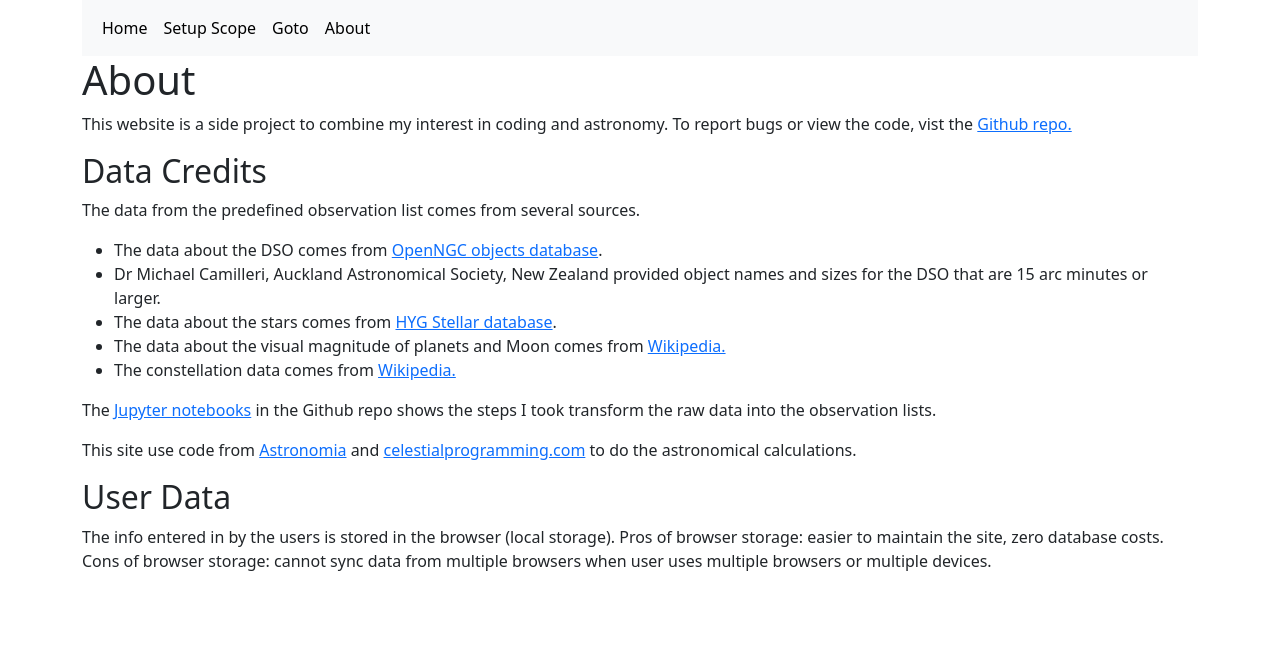
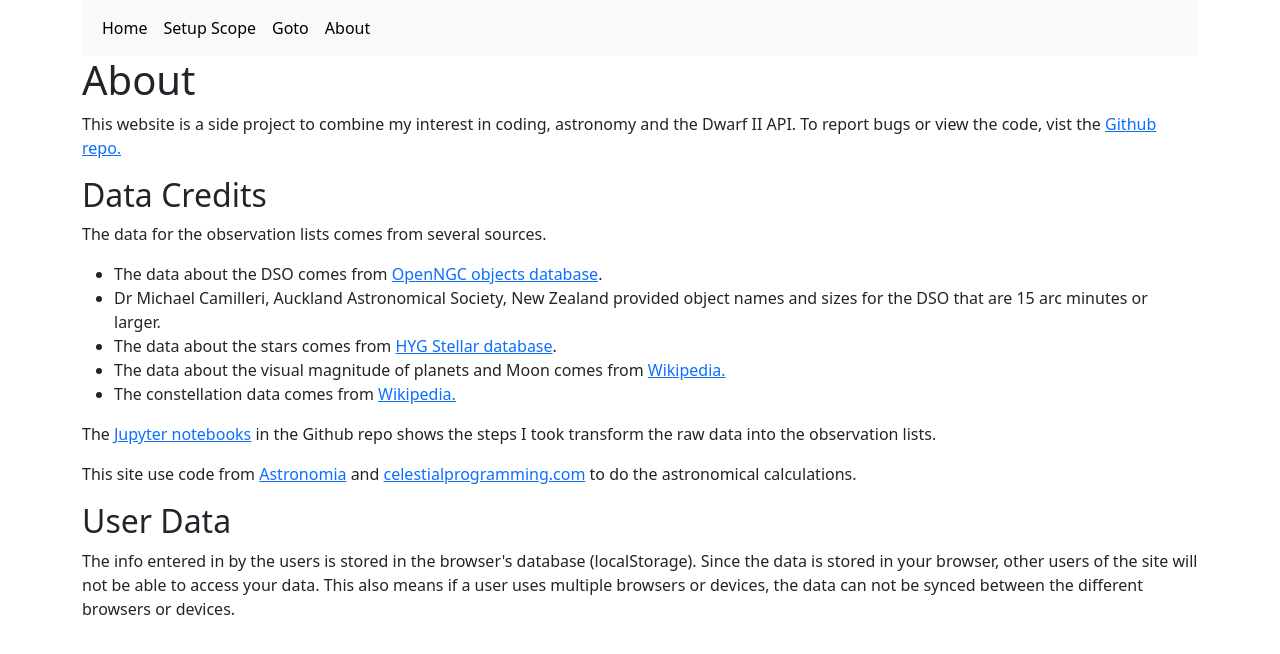
Before and after one commit to DwarfTelescopeUsers/dwarfii-stellarium-goto, a Next.js app: page /about in a window 1280 px wide. Shown: the top 654 px of the page. Built offline with nearby package versions, Linux system fonts and the light colour scheme.

Commit message:
update copy about how user data is stored, how to use lists

```diff
--- a/src/pages/about.tsx
+++ b/src/pages/about.tsx
@@ -5,18 +5,16 @@ export default function about() {
     <div>
       <h1>About</h1>
       <p>
-        This website is a side project to combine my interest in coding and
-        astronomy. To report bugs or view the code, vist the{" "}
+        This website is a side project to combine my interest in coding,
+        astronomy and the Dwarf II API. To report bugs or view the code, vist
+        the{" "}
         <a href="https://github.com/DwarfTelescopeUsers/dwarfii-stellarium-goto">
           Github repo.
         </a>
       </p>
 
       <h2>Data Credits</h2>
-      <p>
-        The data from the predefined observation list comes from several
-        sources.
-      </p>
+      <p>The data for the observation lists comes from several sources.</p>
       <ul>
         <li>
           The data about the DSO comes from{" "}
@@ -70,10 +68,11 @@ export default function about() {
 
       <h2>User Data</h2>
       <p>
-        The info entered in by the users is stored in the browser (local
-        storage). Pros of browser storage: easier to maintain the site, zero
-        database costs. Cons of browser storage: cannot sync data from multiple
-        browsers when user uses multiple browsers or multiple devices.
+        The info entered in by the users is stored in the browser&apos;s
+        database (localStorage). Since the data is stored in your browser, other
+        users of the site will not be able to access your data. This also means
+        if a user uses multiple browsers or devices, the data can not be synced
+        between the different browsers or devices.
       </p>
     </div>
   );
```
Also changed, not shown: src/components/GotoLists.tsx (+35 -2 lines), src/components/GotoUserLists.tsx (+17 -5 lines).
